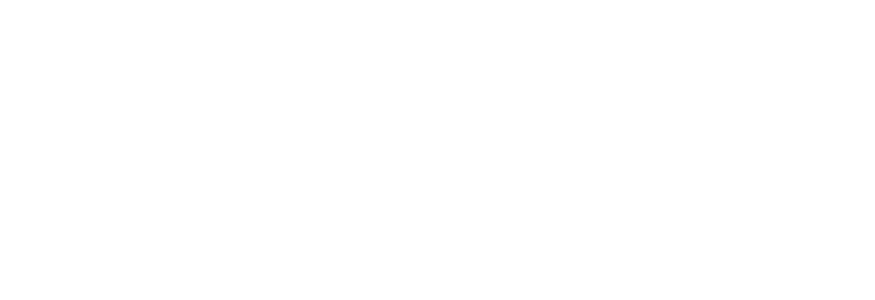
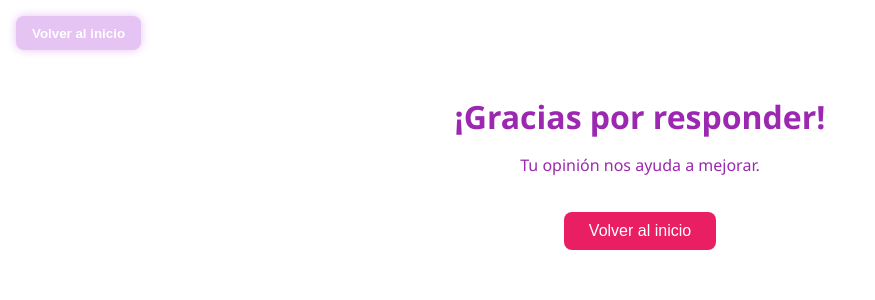
Before and after one commit to barbaramartinezavalos/Trabajo-Integrador-DAW, an Angular app: page /gracias in a window 1280 px wide. Before the commit this address led to /. Shown: the top 300 px of the page, without its empty margins (0-875 px from the left). Built offline with nearby package versions, Linux system fonts and the light colour scheme.

Commit message:
eighteenth

```diff
--- /dev/null
+++ b/src/app/agradecimiento/agradecimiento.component.html
@@ -0,0 +1,5 @@
+<div class="agradecimiento">
+  <h2>¡Gracias por responder!</h2>
+  <p>Tu opinión nos ayuda a mejorar.</p>
+  <button routerLink="/">Volver al inicio</button>
+</div>
--- /dev/null
+++ b/src/app/agradecimiento/agradecimiento.component.scss
@@ -0,0 +1,26 @@
+.agradecimiento {
+  text-align: center;
+  padding: 60px;
+  font-family: 'Segoe UI', sans-serif;
+  color: #9c27b0;
+
+  h2 {
+    font-size: 2em;
+    margin-bottom: 10px;
+  }
+
+  button {
+    margin-top: 20px;
+    background-color: #e91e63;
+    color: white;
+    border: none;
+    padding: 10px 25px;
+    border-radius: 8px;
+    font-size: 16px;
+    cursor: pointer;
+  }
+
+  button:hover {
+    background-color: #c2185b;
+  }
+}
--- a/src/app/app-routing.module.ts
+++ b/src/app/app-routing.module.ts
@@ -5,6 +5,7 @@
 import { EstadisticasComponent } from './estadisticas/estadisticas.component';
 import { InicioComponent } from './inicio/inicio.component';
 import { BienvenidaComponent } from './bienvenida/bienvenida.component';
+import { AgradecimientoComponent } from './agradecimiento/agradecimiento.component';
 
 
 const routes: Routes = [
@@ -15,6 +16,8 @@
   { path: 'responder/:id', component: ResponderComponent },
   { path: 'estadisticas/:id', component: EstadisticasComponent },
   { path: '', component: InicioComponent },
+  { path: 'gracias', component: AgradecimientoComponent },
+
 
 ];
 
--- a/src/app/app.module.ts
+++ b/src/app/app.module.ts
@@ -10,6 +10,7 @@
 import { EstadisticasComponent } from './estadisticas/estadisticas.component';
 import { InicioComponent } from './inicio/inicio.component';
 import { BienvenidaComponent } from './bienvenida/bienvenida.component';
+import { AgradecimientoComponent } from './agradecimiento/agradecimiento.component';
 
 @NgModule({
   declarations: [
@@ -18,7 +19,8 @@
     ResponderComponent,
     EstadisticasComponent,
     InicioComponent,
-    BienvenidaComponent
+    BienvenidaComponent,
+    AgradecimientoComponent
   ],
   imports: [
     BrowserModule,
--- a/src/app/responder/responder.component.html
+++ b/src/app/responder/responder.component.html
@@ -25,8 +25,6 @@
           <input type="checkbox" [value]="op" (change)="onCheckChange($event, i)" />
         </div>
       </div>
-
-      <hr />
     </div>
 
     <button type="submit">Enviar Respuestas</button>
--- a/src/app/responder/responder.component.ts
+++ b/src/app/responder/responder.component.ts
@@ -1,6 +1,8 @@
 import { Component, OnInit } from '@angular/core';
 import { ActivatedRoute } from '@angular/router';
 import { EncuestaService } from '../servicios/encuesta.service';
+import { Router } from '@angular/router';
+
 
 @Component({
   selector: 'app-responder',
@@ -14,7 +16,8 @@
 
   constructor(
     private route: ActivatedRoute,
-    private encuestaService: EncuestaService
+    private encuestaService: EncuestaService,
+    private router: Router
   ) {}
 
   ngOnInit(): void {
@@ -46,7 +49,6 @@
     return;
   }
 
-  // Asignar cada respuesta a su pregunta correspondiente
   this.encuesta.preguntas.forEach((pregunta: any, index: number) => {
     if (!pregunta.respuestas) {
       pregunta.respuestas = [];
@@ -55,8 +57,11 @@
   });
 
   this.encuestaService.actualizarEncuesta(this.encuesta);
-  alert('¡Respuestas registradas con éxito!');
   this.respuestas = [];
+  this.router.navigate(['/gracias']);
+
+  // Redirección después de responder
+  this.router.navigate(['/gracias']);
 }
 
 }
```
Also changed, not shown: src/app/agradecimiento/agradecimiento.component.ts (added, +11 -0 lines), 1 other file (tests, documents, lock files or other folders).
